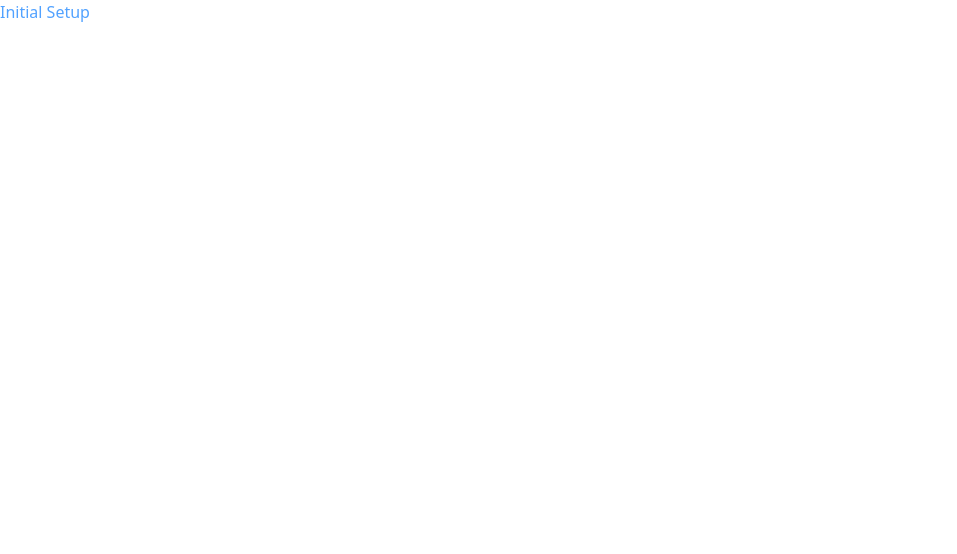
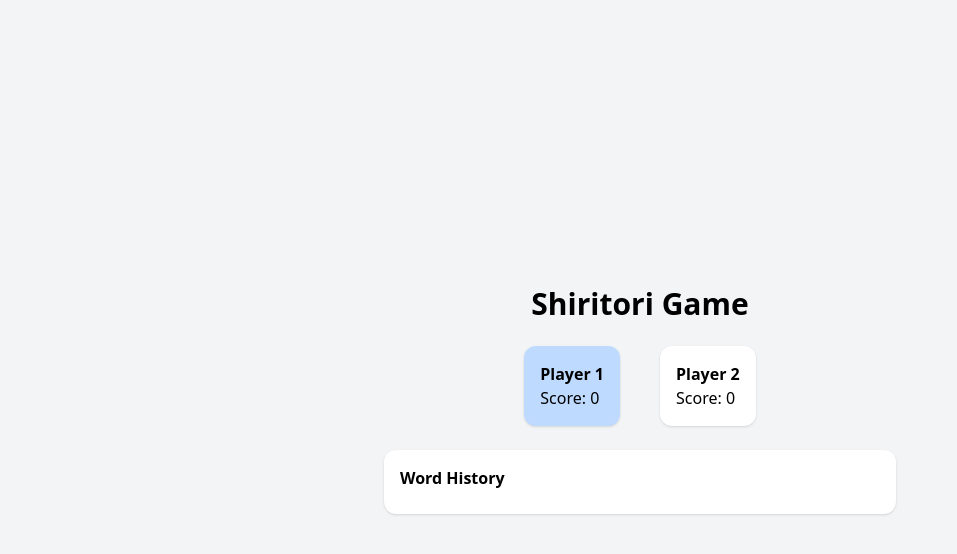
Before and after one commit to abdullaalfahad/shiritori-game-react, a React (Vite) app: page / in a window 1280 px wide. Shown: the top 554 px of the page, without its empty margins (0-957 px from the left). Built offline with nearby package versions, Linux system fonts and the light colour scheme.

Commit message:
feat: add base layout with player score display and word history section

```diff
--- a/src/App.jsx
+++ b/src/App.jsx
@@ -1,5 +1,45 @@
+import { useState } from 'react';
+
 function App() {
-  return <h1 className="text-blue-400">Initial Setup</h1>;
+  const [players] = useState([
+    { name: 'Player 1', score: 0 },
+    { name: 'Player 2', score: 0 },
+  ]);
+  const [currentPlayer, setCurrentPlayer] = useState(0);
+  const [wordHistory, setWordHistory] = useState([]);
+
+  return (
+    <div className="min-h-screen bg-gray-100 flex flex-col items-center justify-center p-6">
+      <h1 className="text-3xl font-bold mb-6">Shiritori Game</h1>
+
+      {/* Player Scores */}
+      <div className="flex gap-10 mb-6">
+        {players.map((p, i) => (
+          <div
+            key={i}
+            className={`p-4 rounded-xl shadow ${
+              i === currentPlayer ? 'bg-blue-200' : 'bg-white'
+            }`}
+          >
+            <h2 className="font-bold">{p.name}</h2>
+            <p>Score: {p.score}</p>
+          </div>
+        ))}
+      </div>
+
+      {/* Word History */}
+      <div className="bg-white p-4 rounded-xl shadow w-full max-w-lg">
+        <h3 className="font-bold mb-2">Word History</h3>
+        <ul className="flex flex-wrap gap-2">
+          {wordHistory.map((w, i) => (
+            <li key={i} className="px-3 py-1 bg-gray-200 rounded">
+              {w}
+            </li>
+          ))}
+        </ul>
+      </div>
+    </div>
+  );
 }
 
 export default App;
```
